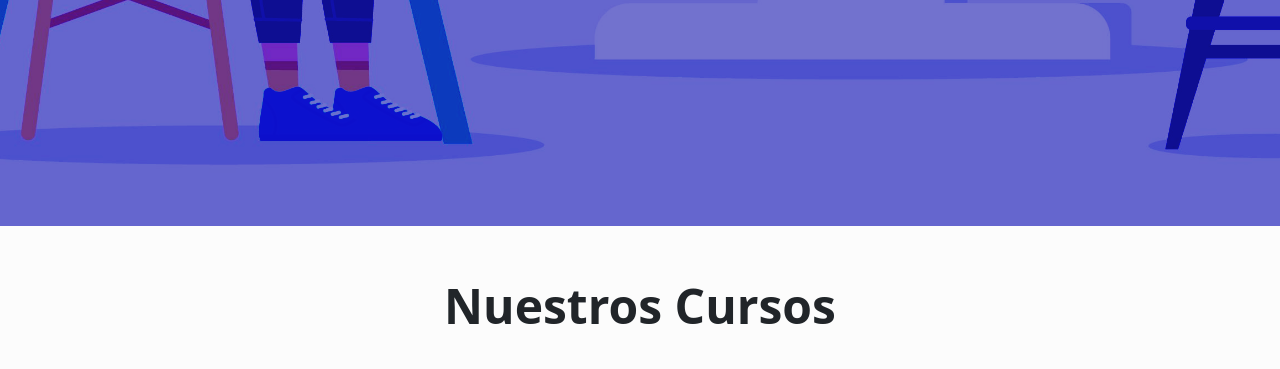
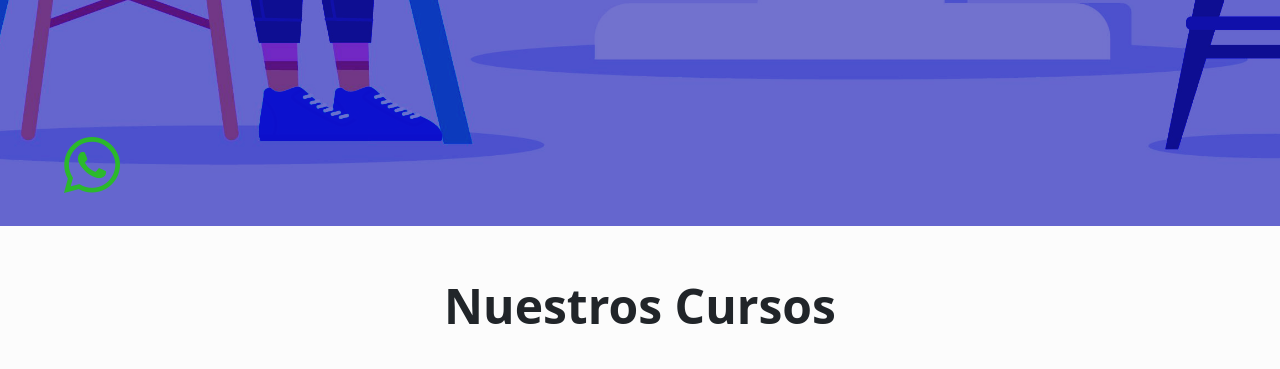
Before and after one commit to 76287712/Tarea-Metodolog-as-Semana-14, a plain HTML site: page index.html in a window 1280 px wide. Shown: the part 880-1249 px from the top of the page. Drawn offline with Linux system fonts and the light colour scheme.

Commit message:
alessa
rgergerg

```diff
--- a/css/style.css
+++ b/css/style.css
@@ -147,6 +147,18 @@ nav{
     font-weight: 340;
 }
 
+/* Boton Whatsapp */
+
+.whats {
+    font-size: 4em;
+    margin-top: -4.5em;
+    position: absolute;
+    margin-left: 1em;
+    position: fixed;
+    color: rgb(43, 185, 43);
+}
+
+
 /* Info web */
 
 .titulo-info {
--- a/index.html
+++ b/index.html
@@ -6,7 +6,7 @@
     <meta name="viewport" content="width=device-width, initial-scale=1.0">
     <script src=""></script>
     <title>DevLab</title>
-    <link rel="shortcut icon" href="img/icon.png">
+    <link rel="shortcut icon" href="img/favicon.ico">
     <link rel="stylesheet" href="css/fontawesome.css">
     <link rel="stylesheet" href="css/bootstrap.css">
     <script src="https://kit.fontawesome.com/812c8ee19a.js" crossorigin="anonymous"></script>
@@ -44,6 +44,8 @@
         <p class="parrafo-banner">Nos enfocamos en enseñar las plataformas líderes en la industria <br>
         para que puedas estar preparado para tus desafios profesionales</p>
     </div>
+    <!-- Boton Whatsapp -->
+    <a href="#"><i class="fa-brands fa-whatsapp whats"></i></a>
     <!-- Info web -->
     <h2 class="titulo-info">Nuestros Cursos</h2>
     <br><br>
```
